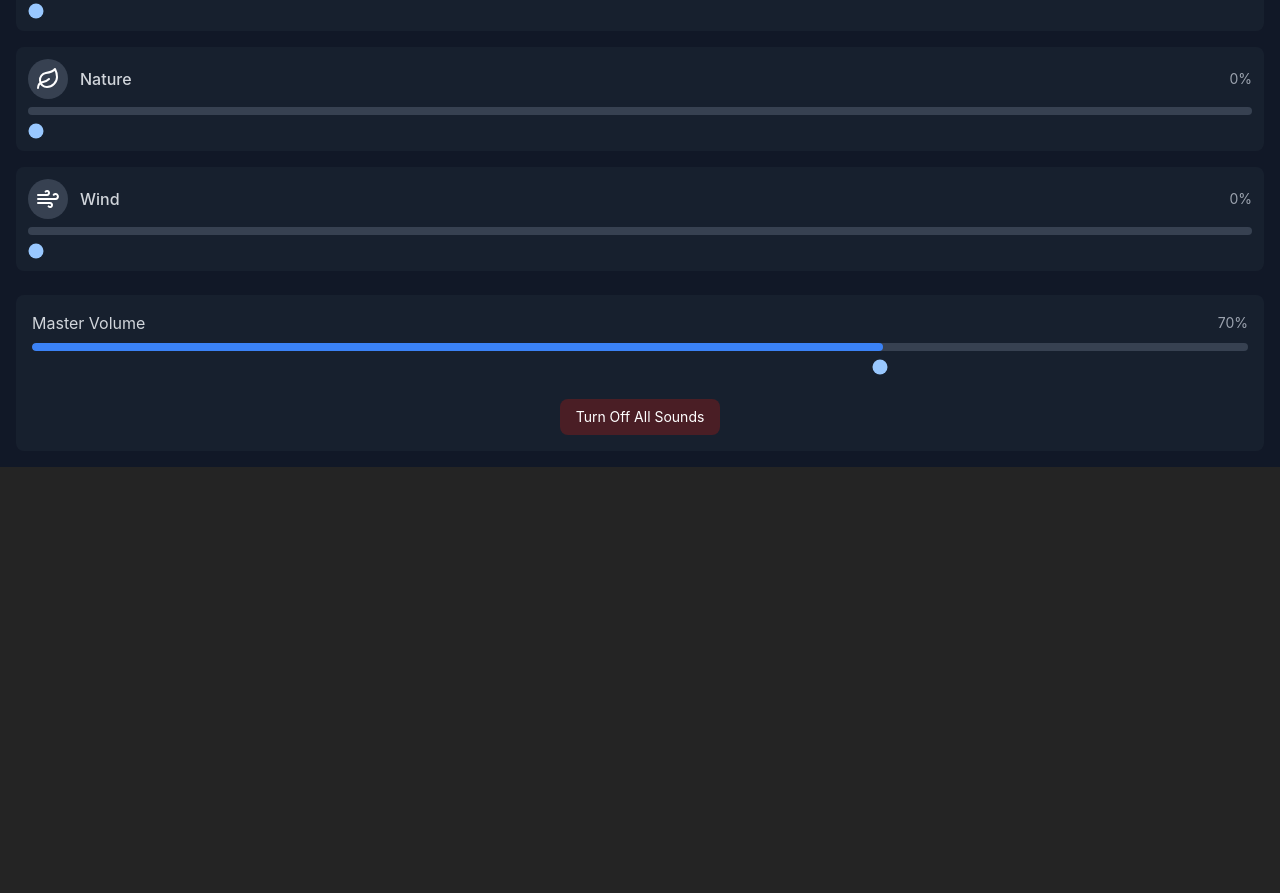
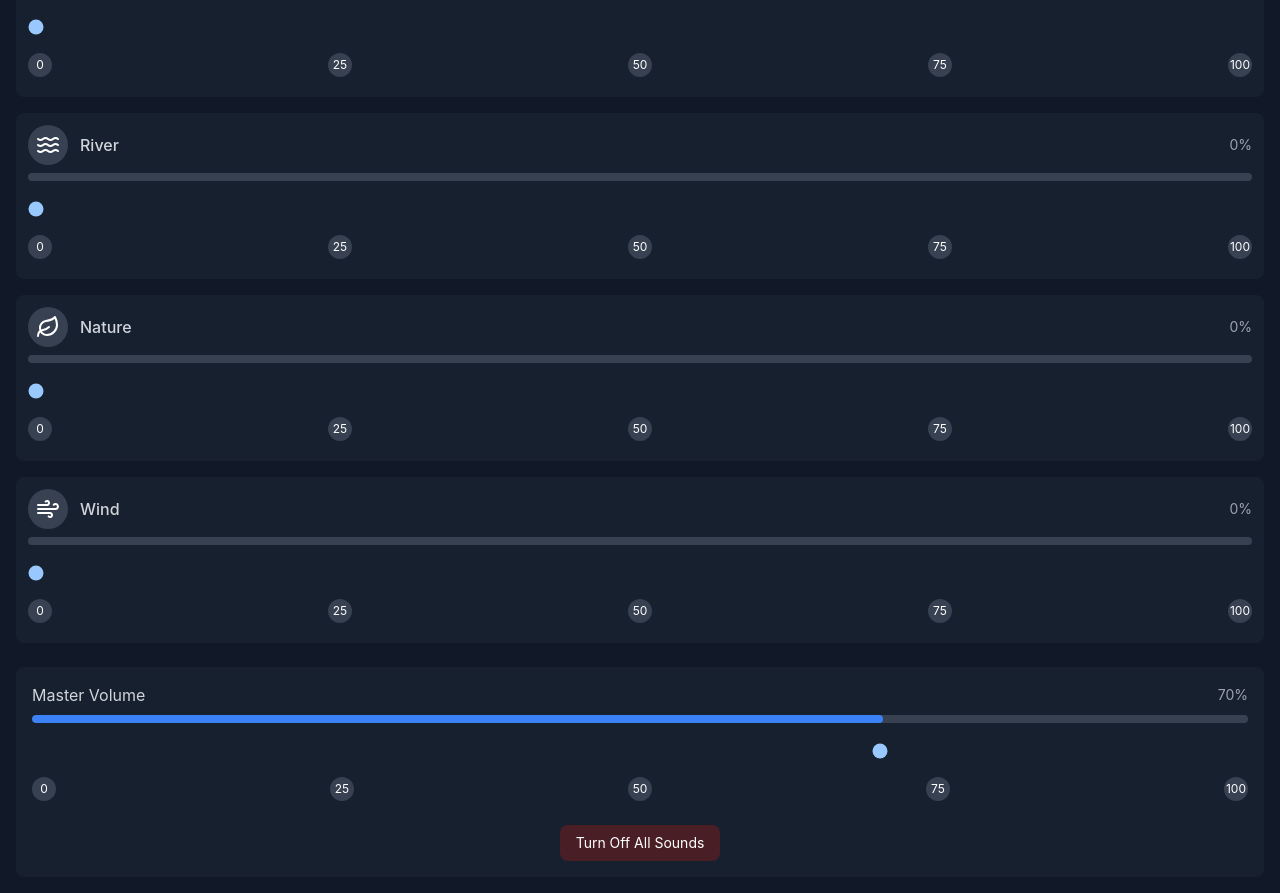
Before and after one commit to Girthywoody/Dream-mixer, a React (Vite) app: page / in a window 1280 px wide. Shown: the part 585-1478 px from the top of the page. Before the commit the page ends 1052 px from the top, so only its background shows below. Built offline with nearby package versions, Linux system fonts and the light colour scheme.

Commit message:
soudn slider

```diff
--- a/src/Dreammixer.jsx
+++ b/src/Dreammixer.jsx
@@ -1,7 +1,7 @@
 import React, { useState, useEffect, useRef } from 'react';
 import { Wind, Droplet, Flame, Leaf, Fan, Waves, Plus } from 'lucide-react';
 
-const SleepSoundMixer = () => {
+const Dreammixer = () => {
   // List of available sounds with professional icons from lucide-react
   const soundOptions = [
     { id: 'fire', name: 'Fire', icon: <Flame size={24} />, file: 'fire.mp3', category: 'elements', active: true },
@@ -109,6 +109,11 @@ const SleepSoundMixer = () => {
                 playing: false
               };
             }
+
+            // Ensure audio is playing if volume > 0
+            if (newVolume > 0 && !state.playing) {
+              audio.play().catch(e => console.error("Error playing audio:", e));
+            }
           }
 
           return {
@@ -206,21 +211,55 @@ const SleepSoundMixer = () => {
                 <span className="text-sm text-gray-400">{volume}%</span>
               </div>
 
-              {/* Volume slider */}
+              {/* Volume slider - Modified for iOS compatibility */}
               <div className="w-full h-2 bg-gray-700 rounded-full overflow-hidden">
                 <div
                   className={`h-full rounded-full ${isActive ? 'bg-blue-500' : 'bg-gray-600'}`}
                   style={{ width: `${volume}%` }}
                 ></div>
               </div>
+
+              {/* iOS-friendly slider setup */}
+              <div className="relative w-full mt-4 mb-2">
                 <input
                   type="range"
                   min="0"
                   max="100"
+                  step="1"
                   value={volume}
                   onChange={(e) => handleVolumeChange(sound.id, parseInt(e.target.value))}
-                className="w-full mt-1 h-1 appearance-none bg-transparent cursor-pointer"
+                  className="w-full h-6 appearance-none bg-transparent touch-action-manipulation cursor-pointer"
+                  style={{
+                    WebkitAppearance: 'none',
+                    margin: 0,
+                    opacity: 1
+                  }}
                 />
+
+                {/* Click targets for specific volume values */}
+                <div className="flex justify-between w-full mt-2">
+                  <button
+                    onClick={() => handleVolumeChange(sound.id, 0)}
+                    className="w-6 h-6 bg-gray-700 rounded-full text-xs text-center"
+                  >0</button>
+                  <button
+                    onClick={() => handleVolumeChange(sound.id, 25)}
+                    className="w-6 h-6 bg-gray-700 rounded-full text-xs text-center"
+                  >25</button>
+                  <button
+                    onClick={() => handleVolumeChange(sound.id, 50)}
+                    className="w-6 h-6 bg-gray-700 rounded-full text-xs text-center"
+                  >50</button>
+                  <button
+                    onClick={() => handleVolumeChange(sound.id, 75)}
+                    className="w-6 h-6 bg-gray-700 rounded-full text-xs text-center"
+                  >75</button>
+                  <button
+                    onClick={() => handleVolumeChange(sound.id, 100)}
+                    className="w-6 h-6 bg-gray-700 rounded-full text-xs text-center"
+                  >100</button>
+                </div>
+              </div>
             </div>
           );
         })}
@@ -239,14 +278,48 @@ const SleepSoundMixer = () => {
               style={{ width: `${masterVolume}%` }}
             ></div>
           </div>
+
+          {/* iOS-friendly master volume slider */}
+          <div className="relative w-full mt-4 mb-2">
             <input
               type="range"
               min="0"
               max="100"
+              step="1"
               value={masterVolume}
               onChange={(e) => handleMasterVolumeChange(parseInt(e.target.value))}
-            className="w-full h-1 mt-1 appearance-none bg-transparent cursor-pointer"
+              className="w-full h-6 appearance-none bg-transparent touch-action-manipulation cursor-pointer"
+              style={{
+                WebkitAppearance: 'none',
+                margin: 0,
+                opacity: 1
+              }}
             />
+
+            {/* Click targets for specific volume values */}
+            <div className="flex justify-between w-full mt-2">
+              <button
+                onClick={() => handleMasterVolumeChange(0)}
+                className="w-6 h-6 bg-gray-700 rounded-full text-xs text-center"
+              >0</button>
+              <button
+                onClick={() => handleMasterVolumeChange(25)}
+                className="w-6 h-6 bg-gray-700 rounded-full text-xs text-center"
+              >25</button>
+              <button
+                onClick={() => handleMasterVolumeChange(50)}
+                className="w-6 h-6 bg-gray-700 rounded-full text-xs text-center"
+              >50</button>
+              <button
+                onClick={() => handleMasterVolumeChange(75)}
+                className="w-6 h-6 bg-gray-700 rounded-full text-xs text-center"
+              >75</button>
+              <button
+                onClick={() => handleMasterVolumeChange(100)}
+                className="w-6 h-6 bg-gray-700 rounded-full text-xs text-center"
+              >100</button>
+            </div>
+          </div>
 
           {/* Control Buttons */}
           <div className="flex justify-center mt-6">
@@ -263,4 +336,4 @@ const SleepSoundMixer = () => {
   );
 };
 
-export default SleepSoundMixer;
+export default Dreammixer;
```
Lines whose indentation alone changed are shown as unchanged.
